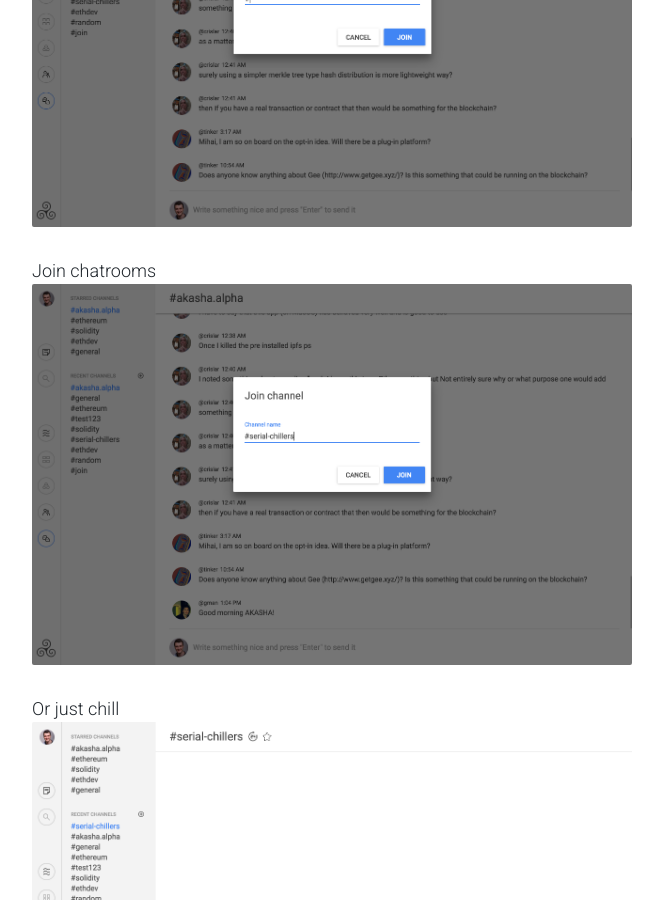
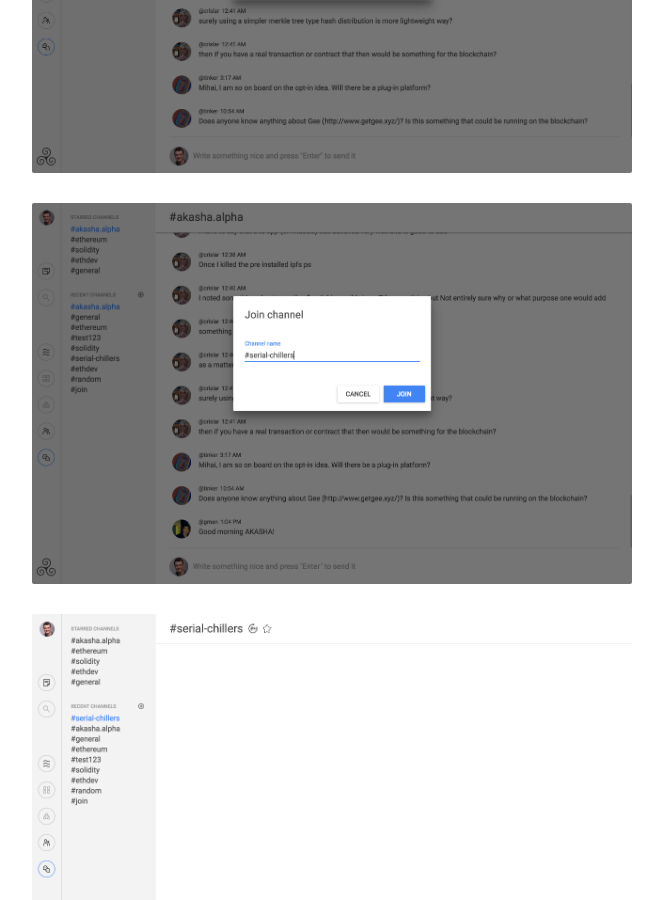
Before and after one commit to AKASHAorg/blog.akasha.world, a Jekyll site: the page built from _posts/2017-02-01-the-tipping-point.md, in a window 1280 px wide and 900 px high, scrolled down 2302 px. Shown: the whole window, without its empty margins (308-971 px from the left). Built offline with Jekyll 4.4.1, drawn with Linux system fonts in a browser that asks for light colours; comment, search, counter and statistics services are not loaded; some of the changed text lies outside the part shown.

Commit message:
Update 2017-02-01-the-tipping-point.md

```diff
--- a/_posts/2017-02-01-the-tipping-point.md
+++ b/_posts/2017-02-01-the-tipping-point.md
@@ -30,16 +30,15 @@ As a token of appreciation we bring to you *The Tipping Point*, the latest relea
 
 * Whisper Chatrooms
 ![whisper reddit]({{ site.baseurl }}/content/images/redditwhisper.jpg)
-Prescient /r/ethereum question
 ![whisper IRC]({{ site.baseurl }}/content/images/whisperchannels1.jpg)
-IRC style chatrooms
 ![whisper IRC]({{ site.baseurl }}/content/images/whisperchannels2.jpg)
-Join chatrooms
 ![whisper IRC]({{ site.baseurl }}/content/images/whisperchannels3.jpg)
-Or just chill
 ![whisper IRC]({{ site.baseurl }}/content/images/whisperchannels4.jpg)
 
-* Profile hover card for easy access to actions such as “follow” and “send tip” for entries, chat and comments
+* Profile hover card for easy access to actions such as ***Follow*** and **Send Tip** for entries, chat and comments
+![hover card]({{ site.baseurl }}/content/images/profilehover.jpg)
+![hover card]({{ site.baseurl }}/content/images/profilehover1.jpg)
+![hover card]({{ site.baseurl }}/content/images/profilehovertip.jpg)
 
 * Gas abstraction for most interactions (WIP)
 
```
